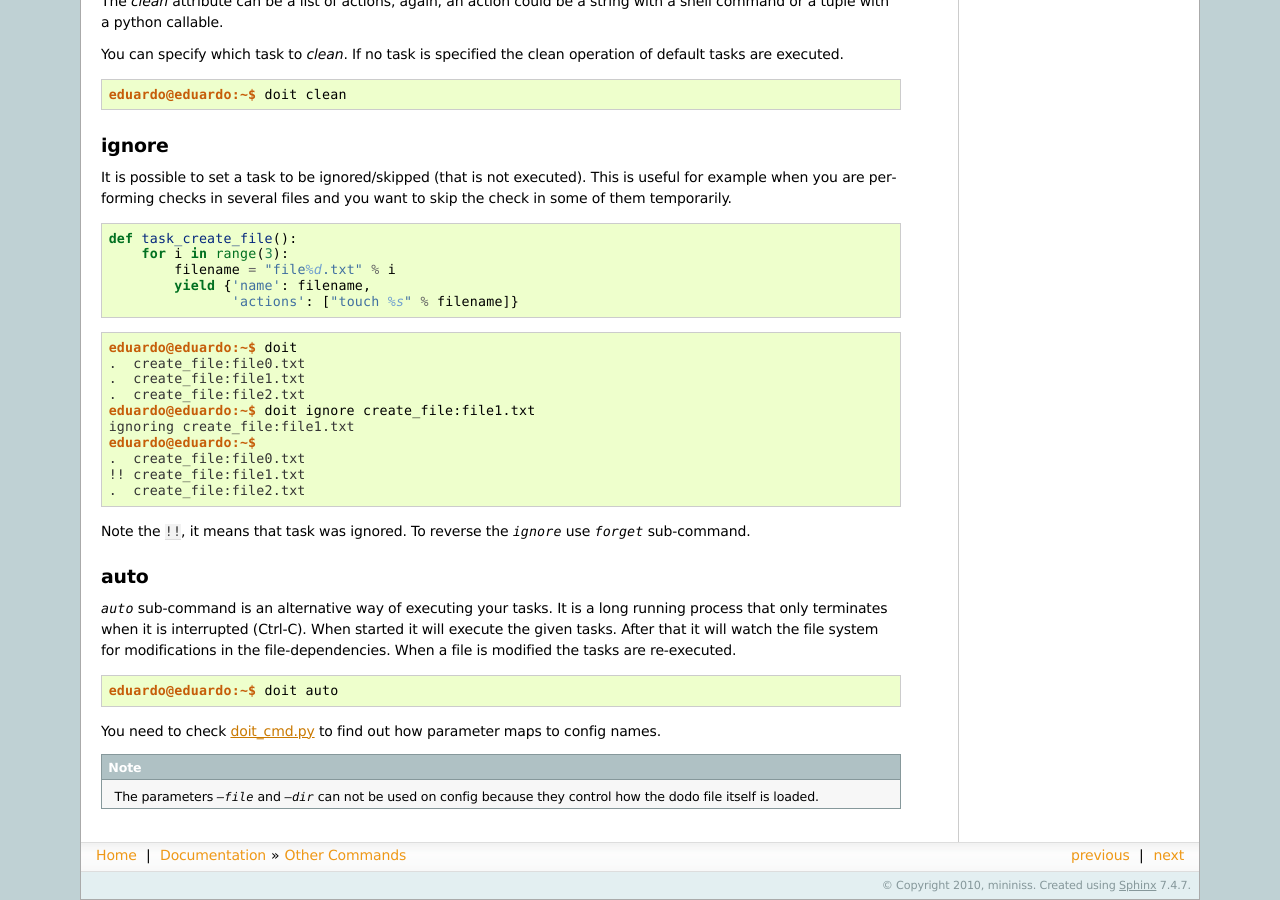
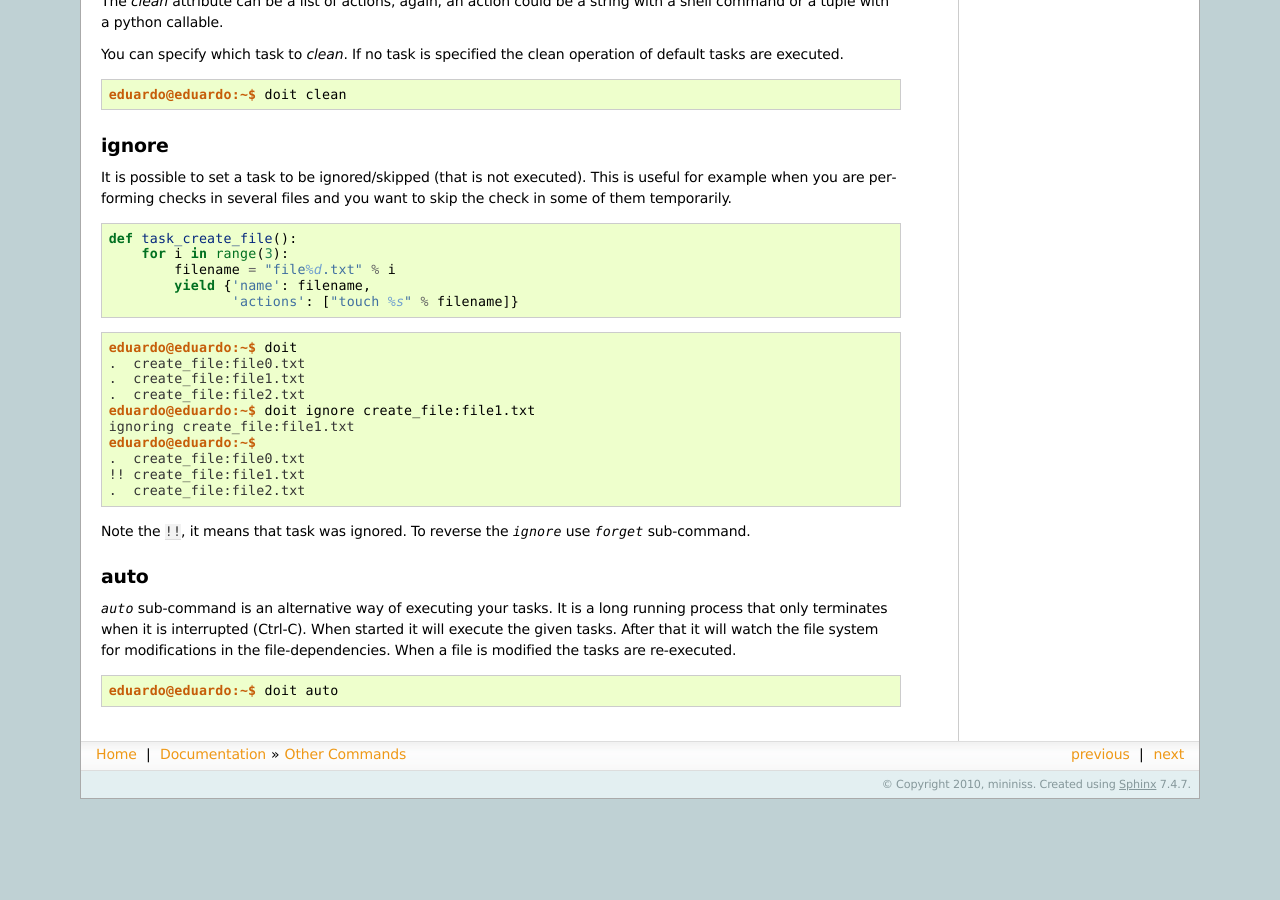
Before and after one commit to pydoit/doit, a Sphinx documentation site: the page built from doc/cmd_other.rst, in a window 1280 px wide and 900 px high, scrolled down 1587 px. Built offline with Sphinx 7.4.7, drawn with Linux system fonts in a browser that asks for light colours; comment, search, counter and statistics services are not loaded; after the commit the page ends 2386 px from its top, so only the background shows below that.

Commit message:
fix docs mistake
--HG--
extra : convert_revision : eduardo%40eduardo-laptop-20100408164913-31aaz3brd7omdnzu

```diff
--- a/doc/cmd_other.rst
+++ b/doc/cmd_other.rst
@@ -99,9 +99,3 @@ auto
 .. code-block:: console
 
     eduardo@eduardo:~$ doit auto
-
-You need to check `doit_cmd.py <http://bazaar.launchpad.net/~schettino72/doit/trunk/annotate/head%3A/doit/doit_cmd.py>`_ to find out how parameter maps to config names.
-
-.. note::
-
-  The parameters `--file` and `--dir` can not be used on config because they control how the dodo file itself is loaded.
--- a/doc/cmd_run.rst
+++ b/doc/cmd_run.rst
@@ -161,3 +161,9 @@ it will have the same effect as executing
 .. code-block:: console
 
    eduardo@eduardo:~$ doit --continue --reporter json my_task_1 my_task_2
+
+You need to check `doit_cmd.py <http://bazaar.launchpad.net/~schettino72/doit/trunk/annotate/head%3A/doit/doit_cmd.py>`_ to find out how parameter maps to config names.
+
+.. note::
+
+  The parameters `--file` and `--dir` can not be used on config because they control how the dodo file itself is loaded.
```
